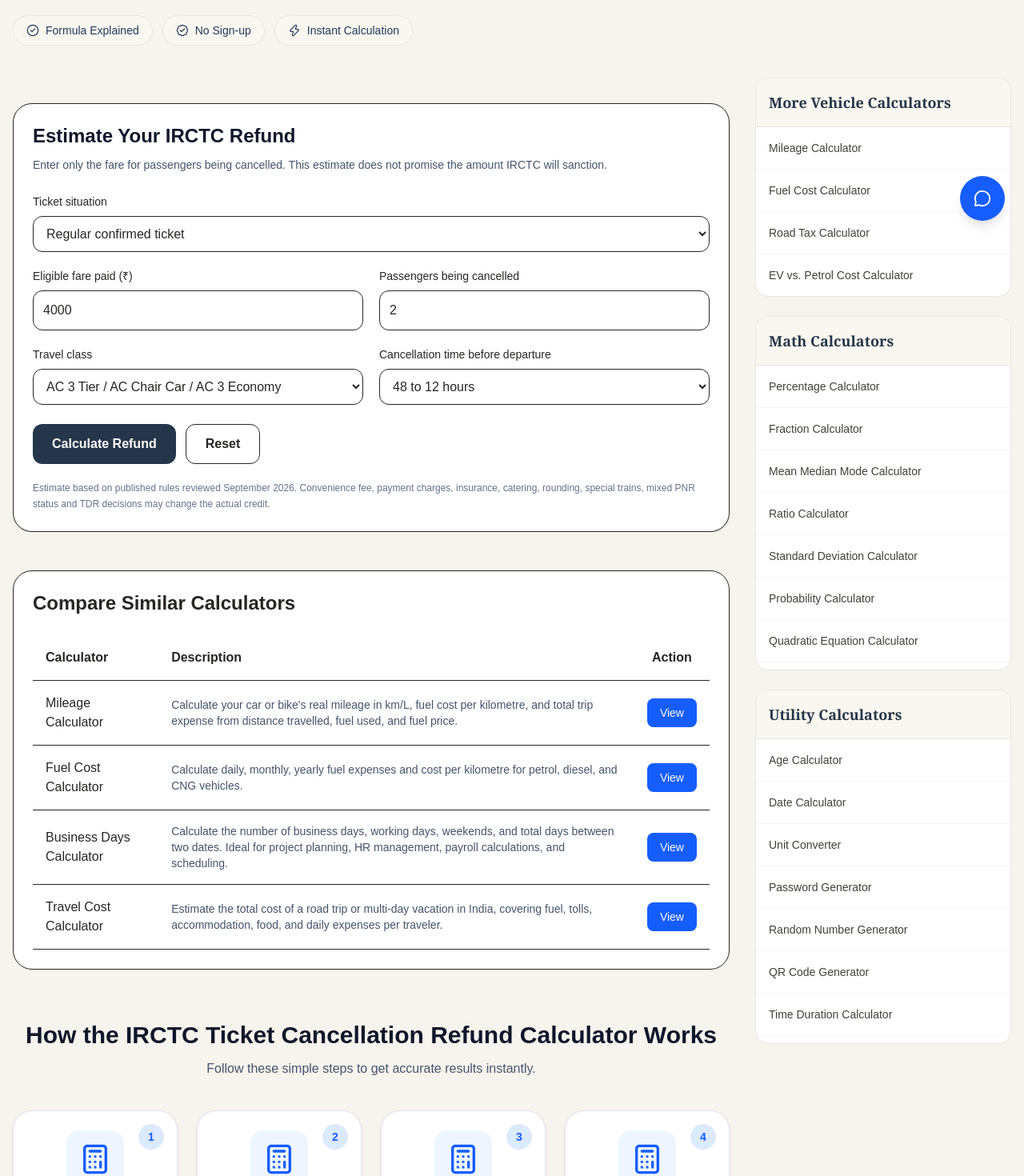
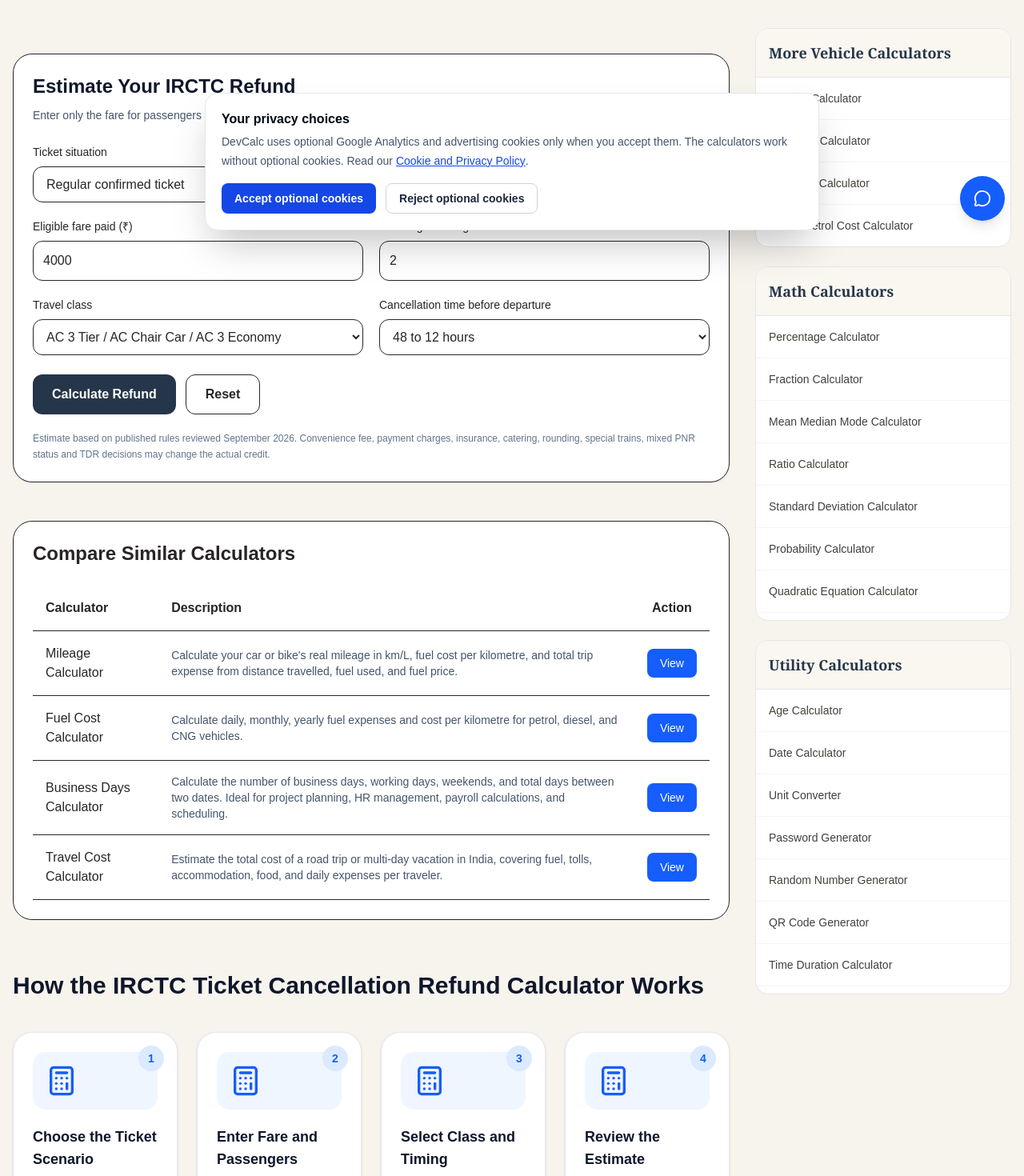
Before and after one commit to adi-singh123/DevCalc, a Next.js app: page /irctc-ticket-cancellation-refund-calculator in a window 1280 px wide. Shown: the part 500-1970 px from the top of the page at 80% size. Built offline with nearby package versions, Linux system fonts and the light colour scheme.

Commit message:
impression

```diff
--- a/src/app/(site)/[slug]/page.tsx
+++ b/src/app/(site)/[slug]/page.tsx
@@ -1,5 +1,5 @@
 import { notFound } from "next/navigation";
-import { CheckCircle2, BadgeCheck, Zap } from "lucide-react";
+import { BadgeCheck } from "lucide-react";
 import { calculators } from "@/src/data/calculators";
 import type { Metadata } from "next";
 import { generateCalculatorMetadata } from "@/src/lib/seo/generateMetadata";
@@ -137,21 +137,6 @@
           </p>
         )}
 
-        <div className="mt-6 flex flex-wrap gap-3">
-          {[
-            { icon: CheckCircle2, label: "Formula Explained" },
-            { icon: BadgeCheck, label: "No Sign-up" },
-            { icon: Zap, label: "Instant Calculation" },
-          ].map(({ icon: Icon, label }) => (
-            <span
-              key={label}
-              className="inline-flex items-center gap-2 rounded-full border border-stone-200 bg-[#faf7f0] px-4 py-2 text-sm font-medium text-[#1f3a5c] dark:border-slate-700 dark:bg-slate-900 dark:text-blue-400"
-            >
-              <Icon size={16} strokeWidth={1.75} />
-              {label}
-            </span>
-          ))}
-        </div>
       </div>
       <div className="mt-10 grid gap-8 lg:grid-cols-[1fr_320px]">
         <div className="min-w-0">
@@ -165,7 +150,7 @@
                   <BadgeCheck size={14} /> {calculator.benchmarkContext.badge}
                 </span>
                 <span className="text-xs text-stone-500 dark:text-slate-400">
-                  Verified: {calculator.benchmarkContext.lastUpdated}
+                  Reviewed: {calculator.benchmarkContext.lastUpdated}
                 </span>
               </div>
               <div className="mt-3 flex flex-col sm:flex-row sm:items-baseline sm:justify-between gap-2">
@@ -180,7 +165,7 @@
                 {calculator.benchmarkContext.description}
               </p>
               <div className="mt-3 pt-2 border-t border-stone-100 dark:border-slate-800 text-[11px] text-stone-500 dark:text-slate-400">
-                Source Reference: <span className="font-medium text-slate-700 dark:text-slate-300">{calculator.benchmarkContext.source}</span>
+                Reference: <span className="font-medium text-slate-700 dark:text-slate-300">{calculator.benchmarkContext.source}</span>
               </div>
             </div>
           )}
--- a/src/app/(site)/layout.tsx
+++ b/src/app/(site)/layout.tsx
@@ -1,13 +1,12 @@
 import type { Metadata } from "next";
 import "@/src/app/globals.css";
 import { siteConfig } from "@/src/config/site";
-import { GoogleAnalytics } from "@next/third-parties/google";
 import Header from "@/src/components/layout/Header";
 import Footer from "@/src/components/layout/Footer";
 import OrganizationSchema from "@/src/components/seo/OrganizationSchema";
 import ChatWidget from "@/src/components/chatbot/ChatWidget";
 import AssistantSchema from "@/src/components/seo/AssistantSchema";
-import Script from "next/script";
+import CookieConsent from "@/src/components/privacy/CookieConsent";
 
 export const metadata: Metadata = {
   metadataBase: new URL(siteConfig.url),
@@ -181,19 +180,13 @@
   return (
     <html lang="en" suppressHydrationWarning>
       <body className="flex min-h-screen flex-col">
-        <Script
-          async
-          src="https://pagead2.googlesyndication.com/pagead/js/adsbygoogle.js?client=ca-pub-3757135541422436"
-          crossOrigin="anonymous"
-          strategy="afterInteractive"
-        />
         <OrganizationSchema />
         <AssistantSchema />
         <Header />
         <main className="flex-1">{children}</main>
         <Footer />
         <ChatWidget />
-        <GoogleAnalytics gaId="G-RXYYY7TG81" />
+        <CookieConsent />
       </body>
     </html>
   );
--- a/src/app/(site)/privacy-policy/page.tsx
+++ b/src/app/(site)/privacy-policy/page.tsx
@@ -134,8 +134,10 @@
     content: (
       <>
         <p>
-          DevCalc uses cookies — small text files stored in your browser — for
-          the following purposes:
+          DevCalc uses optional cookies — small text files stored in your
+          browser — only after you select <strong>Accept optional cookies</strong>.
+          The calculators work if you reject them. Your consent choice is kept
+          in browser local storage and is not used for cross-site tracking.
         </p>
         <ul className="mt-3 list-disc space-y-1.5 pl-5">
           <li>
@@ -152,10 +154,10 @@
           </li>
         </ul>
         <p className="mt-3">
-          You can control or disable cookies through your browser settings.
-          Note that disabling cookies may affect how some parts of the website
-          behave. Most modern browsers allow you to block third-party cookies
-          without affecting first-party functionality.
+          Use the <strong>Cookie settings</strong> button on the site to change
+          or withdraw your choice. You can also remove cookies through your
+          browser settings. Rejecting optional cookies does not affect the
+          calculator functionality.
         </p>
       </>
     ),
@@ -165,12 +167,12 @@
     title: "Analytics — Google Analytics",
     content: (
       <p>
-        We use <strong>Google Analytics</strong> to collect anonymized data
+        With your consent, we use <strong>Google Analytics</strong> to collect aggregated data
         about how visitors interact with DevCalc. This includes page views,
         session duration, bounce rate, and traffic sources. Google Analytics
-        uses cookies to gather this data. The information is aggregated and
-        anonymous — we cannot identify individual users from it. You can
-        opt out of Google Analytics tracking by installing the{" "}
+        uses cookies to gather this data. Google Analytics is not loaded before
+        you accept optional cookies. You can withdraw consent with the Cookie
+        settings button or use the{" "}
         <a
           href="https://tools.google.com/dlpage/gaoptout"
           target="_blank"
@@ -188,11 +190,12 @@
     title: "Advertising — Google AdSense",
     content: (
       <p>
-        DevCalc may display advertisements served by{" "}
+        With your consent, DevCalc may display advertisements served by{" "}
         <strong>Google AdSense</strong>. Google and other advertising providers
         may place and read cookies in your browser, use web beacons, and process
         IP addresses when serving ads. Google uses advertising cookies to show
-        ads based on your previous visits to this and other websites. Learn how
+        ads based on your previous visits to this and other websites. The
+        AdSense script is not loaded before you accept optional cookies. Learn how
         Google uses information from partner sites in its{" "}
         <a href="https://policies.google.com/technologies/partner-sites" className="text-blue-600 underline hover:text-blue-800">
           partner-site privacy information
--- a/src/components/calculator/FAQSection.tsx
+++ b/src/components/calculator/FAQSection.tsx
@@ -43,11 +43,8 @@
       <div className="flex flex-col gap-2 sm:flex-row sm:items-end sm:justify-between mb-8">
         <div>
           <h2 className="text-2xl sm:text-3xl font-bold text-slate-900 dark:text-white">
-            Frequently Asked Questions
+            Questions about this calculator
           </h2>
-          <p className="mt-2 text-sm text-slate-600 dark:text-slate-400">
-            Verified answers to essential calculation and diagnostic questions.
-          </p>
         </div>
 
         <button
--- a/src/components/calculator/StepsSection.tsx
+++ b/src/components/calculator/StepsSection.tsx
@@ -83,14 +83,10 @@
 }: Props) {
   return (
     <section className="mt-16">
-      <div className="text-center">
+      <div>
         <h2 className="text-3xl font-bold text-slate-900 dark:text-white">
           {title}
         </h2>
-
-        <p className="mt-3 text-slate-600 dark:text-slate-400">
-          Follow these simple steps to get accurate results instantly.
-        </p>
       </div>
 
       <div className="mt-10 grid gap-6 md:grid-cols-2 lg:grid-cols-4">
@@ -145,7 +141,7 @@
               </div>
 
               {/* Icon */}
-              <div className="flex justify-center">
+              <div>
                 <div
                   className="
                     rounded-2xl
@@ -167,7 +163,6 @@
               <h3
                 className="
                   mt-5
-                  text-center
                   text-lg
                   font-bold
                   text-slate-900
@@ -181,7 +176,6 @@
               <p
                 className="
                   mt-3
-                  text-center
                   text-sm
                   leading-6
                   text-slate-600
--- /dev/null
+++ b/src/components/privacy/CookieConsent.tsx
@@ -0,0 +1,108 @@
+"use client";
+
+import Script from "next/script";
+import Link from "next/link";
+import { useState, useSyncExternalStore } from "react";
+
+const CONSENT_KEY = "devcalc_cookie_consent_v1";
+type Consent = "accepted" | "rejected" | null;
+
+function subscribe(onStoreChange: () => void) {
+  window.addEventListener("storage", onStoreChange);
+  window.addEventListener("devcalc-consent-change", onStoreChange);
+  return () => {
+    window.removeEventListener("storage", onStoreChange);
+    window.removeEventListener("devcalc-consent-change", onStoreChange);
+  };
+}
+
+function getConsentSnapshot(): Consent {
+  const saved = window.localStorage.getItem(CONSENT_KEY);
+  return saved === "accepted" || saved === "rejected" ? saved : null;
+}
+
+export default function CookieConsent() {
+  const consent = useSyncExternalStore(subscribe, getConsentSnapshot, () => null);
+  const [isEditing, setIsEditing] = useState(false);
+
+  function choose(next: Exclude<Consent, null>) {
+    window.localStorage.setItem(CONSENT_KEY, next);
+
+    if (next === "rejected") {
+      document.cookie.split(";").forEach((cookie) => {
+        const name = cookie.split("=")[0]?.trim();
+        if (name === "_ga" || name?.startsWith("_ga_")) {
+          document.cookie = `${name}=; Max-Age=0; Path=/; SameSite=Lax`;
+          document.cookie = `${name}=; Max-Age=0; Path=/; Domain=.devcalc.in; SameSite=Lax`;
+        }
+      });
+    }
+
+    if (consent === "accepted" && next === "rejected") {
+      window.location.reload();
+      return;
+    }
+
+    setIsEditing(false);
+    window.dispatchEvent(new Event("devcalc-consent-change"));
+  }
+
+  return (
+    <>
+      {consent === "accepted" && (
+        <>
+          <Script
+            id="devcalc-adsense"
+            async
+            src="https://pagead2.googlesyndication.com/pagead/js/adsbygoogle.js?client=ca-pub-3757135541422436"
+            crossOrigin="anonymous"
+            strategy="afterInteractive"
+          />
+          <Script
+            id="devcalc-google-analytics"
+            src="https://www.googletagmanager.com/gtag/js?id=G-RXYYY7TG81"
+            strategy="afterInteractive"
+          />
+          <Script id="devcalc-google-analytics-config" strategy="afterInteractive">
+            {`window.dataLayer=window.dataLayer||[];function gtag(){dataLayer.push(arguments)}gtag('js',new Date());gtag('config','G-RXYYY7TG81',{anonymize_ip:true});`}
+          </Script>
+        </>
+      )}
+
+      {(consent === null || isEditing) && (
+        <section
+          aria-label="Cookie consent"
+          className="fixed inset-x-3 bottom-3 z-[100] mx-auto max-w-3xl rounded-2xl border border-slate-200 bg-white p-4 shadow-2xl dark:border-slate-700 dark:bg-slate-900 sm:p-5"
+        >
+          <h2 className="font-semibold text-slate-950 dark:text-white">Your privacy choices</h2>
+          <p className="mt-1 text-sm leading-6 text-slate-600 dark:text-slate-300">
+            DevCalc uses optional Google Analytics and advertising cookies only when you accept them. The calculators work without optional cookies. Read our{" "}
+            <Link href="/privacy-policy#cookies" className="font-medium text-blue-700 underline dark:text-blue-400">
+              Cookie and Privacy Policy
+            </Link>
+            .
+          </p>
+          <div className="mt-4 flex flex-wrap gap-3">
+            <button type="button" onClick={() => choose("accepted")} className="rounded-lg bg-blue-700 px-4 py-2 text-sm font-semibold text-white hover:bg-blue-800">
+              Accept optional cookies
+            </button>
+            <button type="button" onClick={() => choose("rejected")} className="rounded-lg border border-slate-300 px-4 py-2 text-sm font-semibold text-slate-800 hover:bg-slate-100 dark:border-slate-600 dark:text-slate-100 dark:hover:bg-slate-800">
+              Reject optional cookies
+            </button>
+          </div>
+        </section>
+      )}
+
+      {consent !== null && !isEditing && (
+        <button
+          type="button"
+          onClick={() => setIsEditing(true)}
+          className="fixed bottom-3 left-3 z-[90] rounded-full border border-slate-300 bg-white px-3 py-2 text-xs font-medium text-slate-700 shadow-md dark:border-slate-700 dark:bg-slate-900 dark:text-slate-200"
+          aria-label="Change cookie preferences"
+        >
+          Cookie settings
+        </button>
+      )}
+    </>
+  );
+}
```
Also changed, not shown: next.config.ts (+46 -0 lines), src/app/api/contact/route.ts (+37 -10 lines), 1 other file (tests, documents, lock files or other folders).
